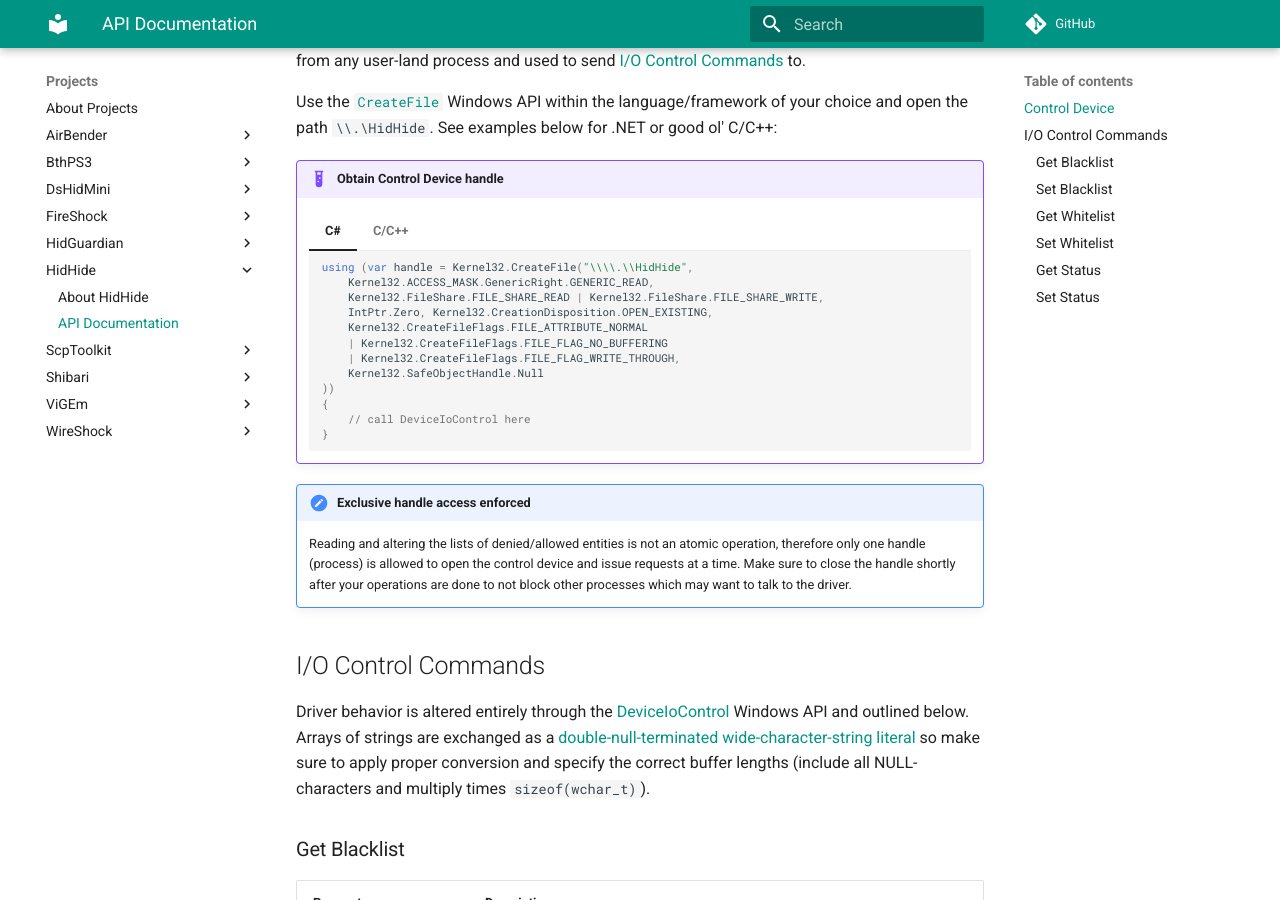
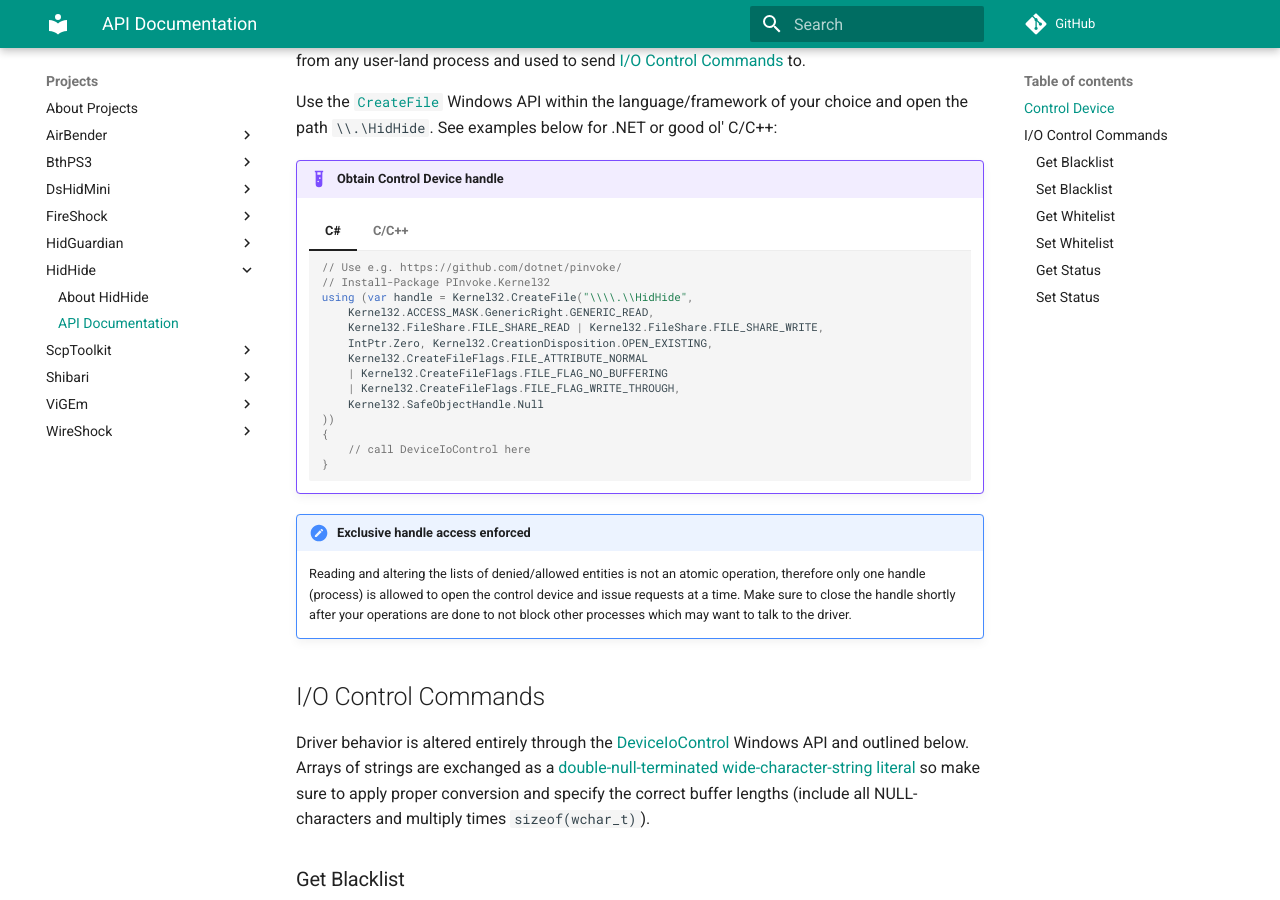
Before and after one commit to nefarius/ViGEm.github.io, an MkDocs documentation site: the page built from docs/projects/HidHide/API-Documentation.md, in a window 1280 px wide and 900 px high, scrolled down 335 px. Built offline with MkDocs 1.6.1 and Material for MkDocs 9.7.7, drawn with Linux system fonts in a browser that asks for light colours; comment, search, counter and statistics services are not loaded.

Commit message:
Added NuGet package hint

````diff
--- a/docs/projects/HidHide/API-Documentation.md
+++ b/docs/projects/HidHide/API-Documentation.md
@@ -12,6 +12,8 @@
 
     === "C#"
         ```csharp
+        // Use e.g. https://github.com/dotnet/pinvoke/
+        // Install-Package PInvoke.Kernel32
         using (var handle = Kernel32.CreateFile("\\\\.\\HidHide",
             Kernel32.ACCESS_MASK.GenericRight.GENERIC_READ,
             Kernel32.FileShare.FILE_SHARE_READ | Kernel32.FileShare.FILE_SHARE_WRITE,
````
